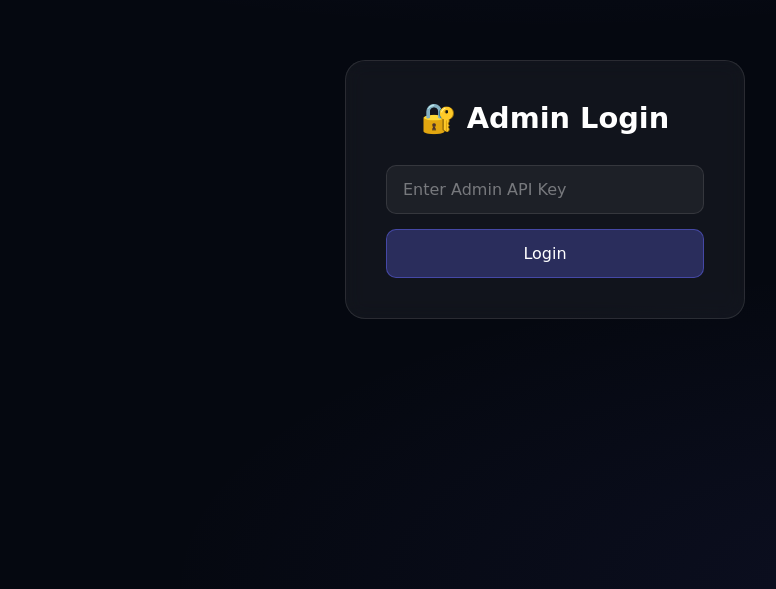
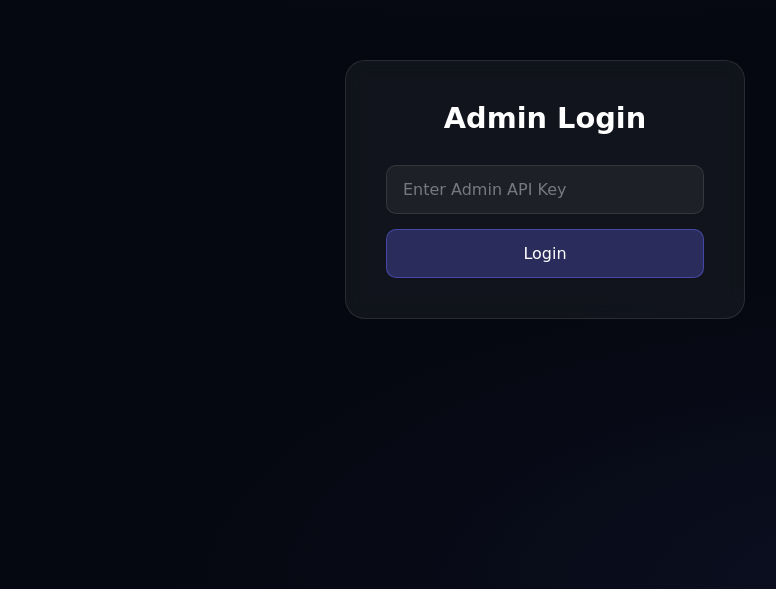
Before and after one commit to swevenxu/snoe-key-sys, a website: page public/admin.html in a window 1280 px wide. Shown: the part 211-800 px from the top of the page, without its empty margins (95-871 px from the left). Drawn offline with Linux system fonts and the light colour scheme; a web font is replaced by a local one.

Commit message:
Remove lock emoji from admin login

```diff
--- a/public/admin.html
+++ b/public/admin.html
@@ -419,7 +419,7 @@
   <!-- Login Screen -->
   <div class="login-container" id="loginScreen">
     <div class="login-box">
-      <h1>🔐 Admin Login</h1>
+      <h1>Admin Login</h1>
       <input type="password" id="apiKeyInput" placeholder="Enter Admin API Key">
       <button onclick="login()">Login</button>
     </div>
```
Also changed, not shown: dist/public/admin.html.
